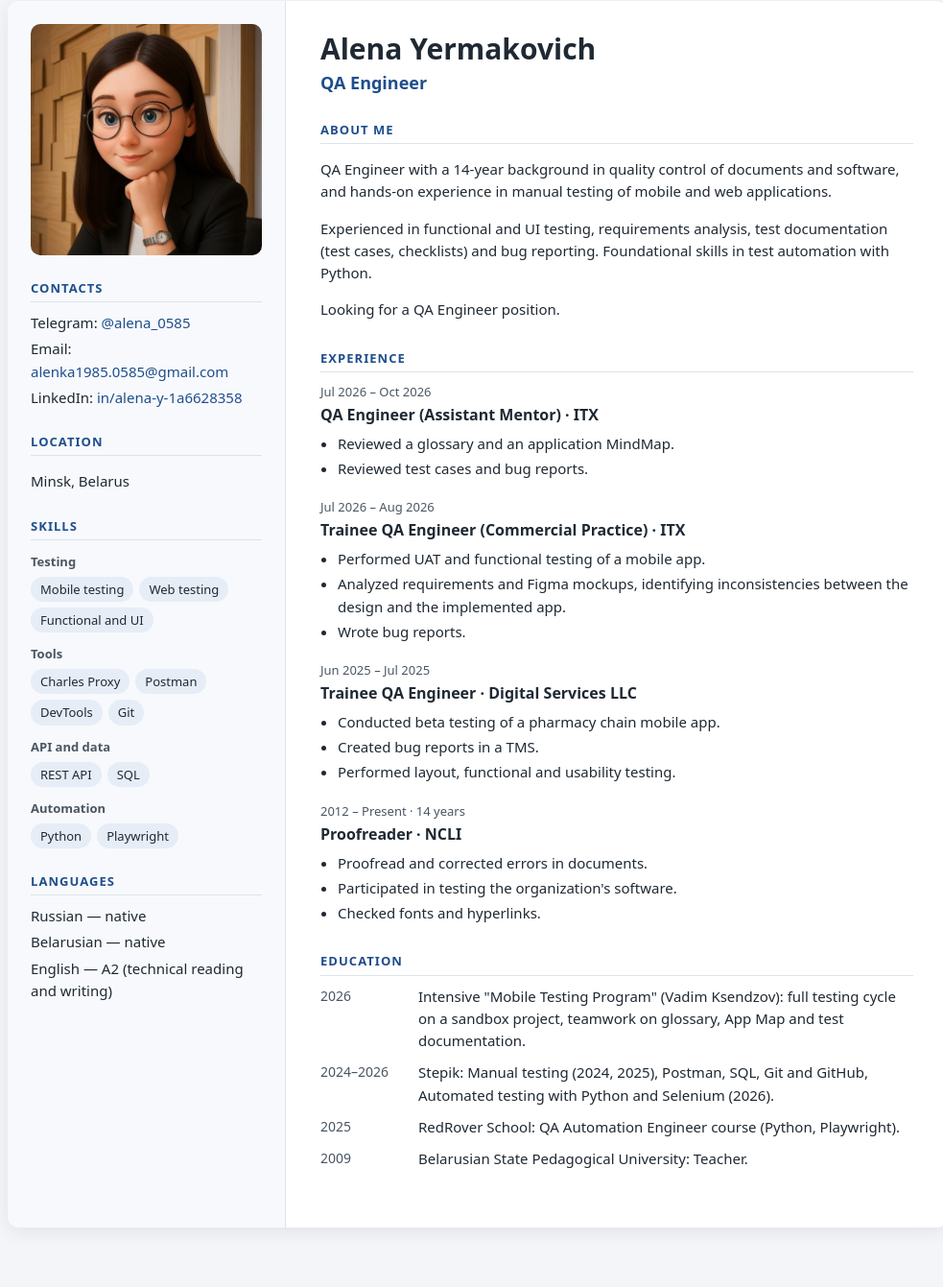
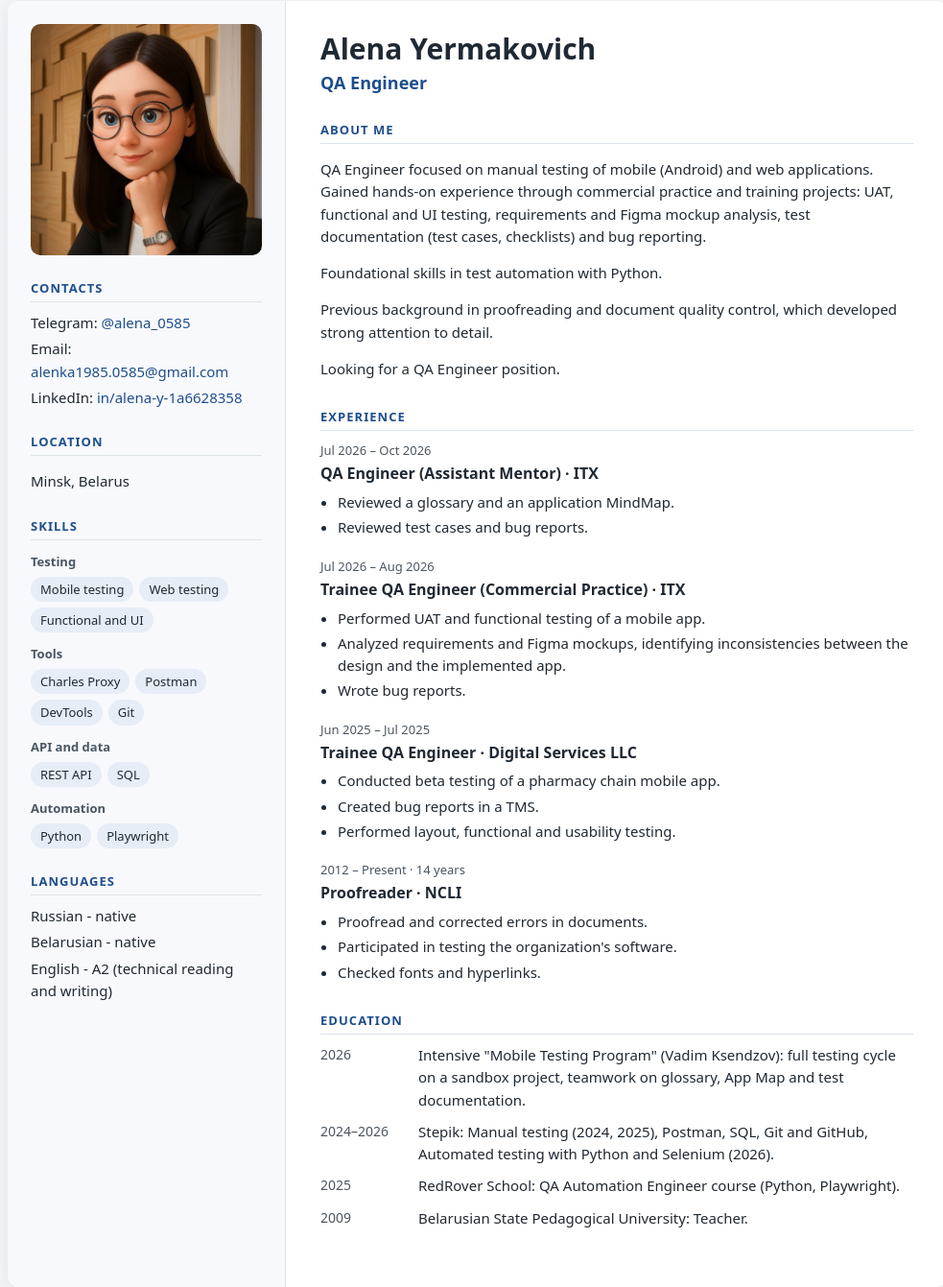
Before and after one commit to alena0505/alena0505.github.io, a plain HTML site: page index.html in a window 1280 px wide. Shown: the part 31-1372 px from the top of the page at 96% size, without its empty margins (142-1125 px from the left). Before the commit the page ends 1342 px from the top, so only its background shows below. Drawn offline with Linux system fonts and the light colour scheme.

Commit message:
Update index.html

```diff
--- a/index.html
+++ b/index.html
@@ -3,7 +3,7 @@
 <head>
   <meta charset="utf-8">
   <meta name="viewport" content="width=device-width, initial-scale=1">
-  <title>Alena Yermakovich — QA Engineer</title>
+  <title>Alena Yermakovich - QA Engineer</title>
   <meta name="description" content="CV of Alena Yermakovich, QA Engineer (mobile and web testing), Minsk, Belarus.">
   <link rel="stylesheet" href="styles.css">
 </head>
@@ -59,9 +59,9 @@
       <section>
         <h2>Languages</h2>
         <ul class="plain">
-          <li>Russian — native</li>
-          <li>Belarusian — native</li>
-          <li>English — A2 (technical reading and writing)</li>
+          <li>Russian - native</li>
+          <li>Belarusian - native</li>
+          <li>English - A2 (technical reading and writing)</li>
         </ul>
       </section>
     </aside>
@@ -75,8 +75,9 @@
 
       <section>
         <h2>About me</h2>
-        <p>QA Engineer with a 14-year background in quality control of documents and software, and hands-on experience in manual testing of mobile and web applications.</p>
-        <p>Experienced in functional and UI testing, requirements analysis, test documentation (test cases, checklists) and bug reporting. Foundational skills in test automation with Python.</p>
+        <p>QA Engineer focused on manual testing of mobile (Android) and web applications. Gained hands-on experience through commercial practice and training projects: UAT, functional and UI testing, requirements and Figma mockup analysis, test documentation (test cases, checklists) and bug reporting.</p>
+        <p>Foundational skills in test automation with Python.</p>
+        <p>Previous background in proofreading and document quality control, which developed strong attention to detail.</p>
         <p>Looking for a QA Engineer position.</p>
       </section>
 
```
